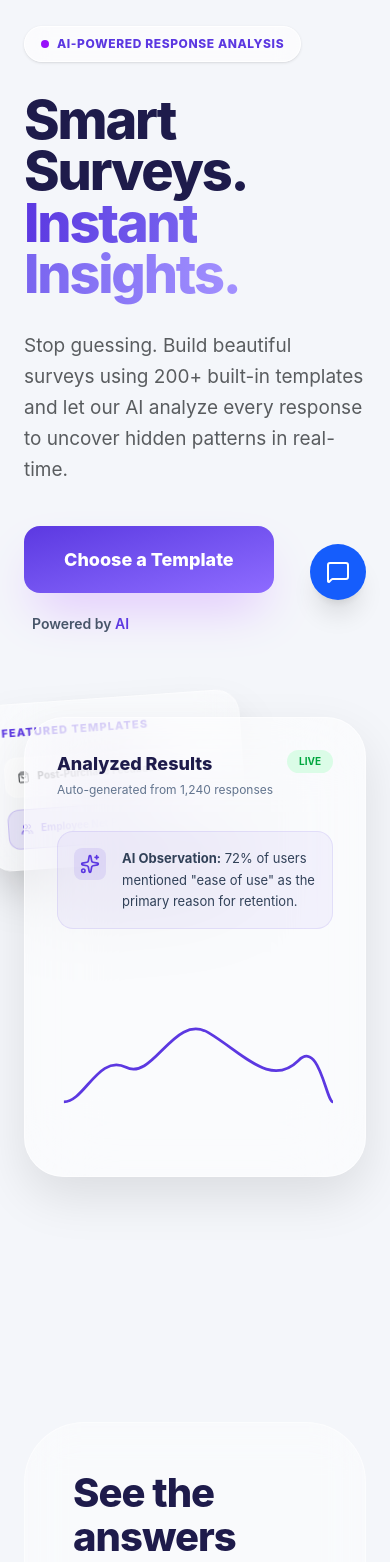
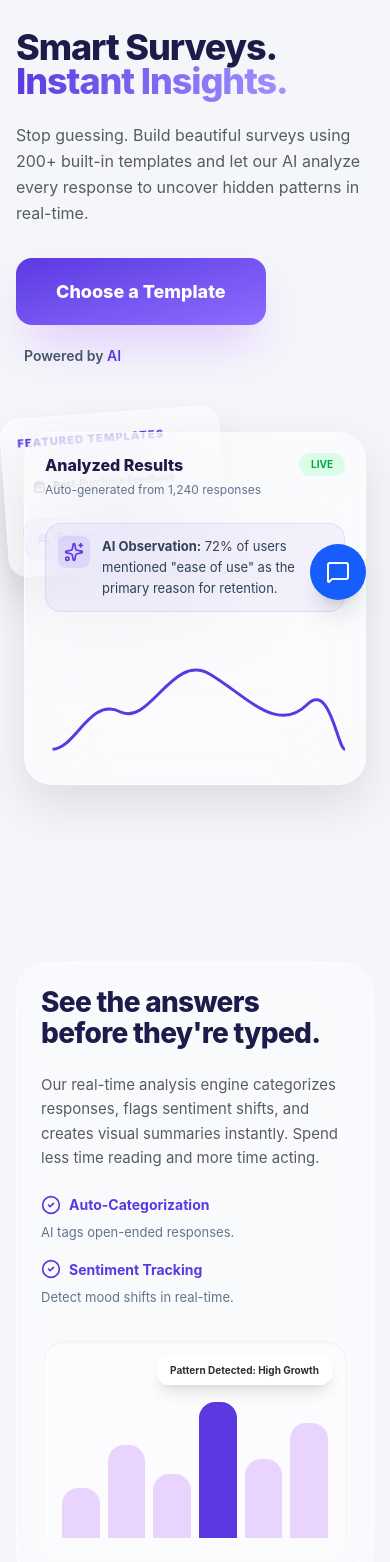
Before and after one commit to SMTIAP/smtiap-web, a React (Vite) app: page / in a window 390 px wide. Shown: the part 220-1782 px from the top of the page. Built offline with nearby package versions, Linux system fonts and the light colour scheme; no server answers.

Commit message:
ui change mobile resmonsive - landing page

```diff
--- a/src/pages/LandingPage.tsx
+++ b/src/pages/LandingPage.tsx
@@ -37,8 +37,8 @@ export default function LandingPage() {
       </div>
 
       {/* Hero Section */}
-      <section className="relative pt-44 pb-32 px-6">
-        <div className="max-w-7xl mx-auto grid lg:grid-cols-2 gap-16 items-center">
+      <section className="relative pt-28 sm:pt-36 lg:pt-44 pb-20 sm:pb-32 px-4 sm:px-6">
+        <div className="max-w-7xl mx-auto grid lg:grid-cols-2 gap-8 sm:gap-16 items-center">
           {/* Left Content */}
           <motion.div
             initial={{ opacity: 0, x: -30 }}
@@ -53,13 +53,13 @@ export default function LandingPage() {
               </span>
               AI-Powered Response Analysis
             </div>
-            <h1 className="text-[54px] md:text-[72px] leading-[0.95] font-[800] tracking-[-0.04em] text-[#1e1b4b] dark:text-slate-100 mb-8 font-manrope">
+            <h1 className="text-[36px] sm:text-[54px] md:text-[72px] leading-[0.95] font-[800] tracking-[-0.03em] sm:tracking-[-0.04em] text-[#1e1b4b] dark:text-slate-100 mb-6 sm:mb-8 font-manrope">
               Smart Surveys. <br />
               <span className="text-transparent bg-clip-text bg-gradient-to-r from-[#5C38E1] to-[#A391FF]">
                 Instant Insights.
               </span>
             </h1>
-            <p className="text-[19px] leading-relaxed text-[#595C5F] dark:text-slate-400 max-w-[540px] mb-10">
+            <p className="text-[16px] sm:text-[19px] leading-relaxed text-[#595C5F] dark:text-slate-400 max-w-[540px] mb-8 sm:mb-10">
               Stop guessing. Build beautiful surveys using 200+ built-in
               templates and let our AI analyze every response to uncover hidden
               patterns in real-time.
@@ -82,14 +82,14 @@ export default function LandingPage() {
           </motion.div>
 
           {/* Right Visual Dashboard Stack */}
-          <div className="relative min-h-[500px] flex items-center justify-center">
+          <div className="relative min-h-[420px] sm:min-h-[500px] flex items-center justify-center px-2 sm:px-0">
             <div className="relative w-full h-full max-w-[500px]">
               {/* Template Card */}
               <motion.div
                 initial={{ opacity: 0, y: 20, rotate: -10 }}
                 animate={{ opacity: 1, y: 0, rotate: -4 }}
                 transition={{ duration: 0.8, delay: 0.2 }}
-                className="absolute top-[-20px] left-[-40px] w-[260px] p-5 rounded-[24px] z-10 bg-white/45 dark:bg-slate-800/60 backdrop-blur-xl border border-white/50 dark:border-slate-700/50 shadow-2xl"
+                className="absolute top-[-20px] left-[-20px] sm:left-[-40px] w-[220px] sm:w-[260px] p-4 sm:p-5 rounded-[20px] sm:rounded-[24px] z-10 bg-white/45 dark:bg-slate-800/60 backdrop-blur-xl border border-white/50 dark:border-slate-700/50 shadow-2xl"
               >
                 <div className="text-[11px] font-[800] text-[#5C38E1] dark:text-purple-400 uppercase mb-4 tracking-widest">
                   Featured Templates
@@ -115,11 +115,11 @@ export default function LandingPage() {
                 initial={{ opacity: 0, scale: 0.9 }}
                 animate={{ opacity: 1, scale: 1 }}
                 transition={{ duration: 0.8 }}
-                className="relative w-full p-8 rounded-[40px] shadow-[0_20px_50px_rgba(0,0,0,0.1)] z-20 bg-white/50 dark:bg-slate-800/70 backdrop-blur-2xl border border-white/60 dark:border-slate-700/60 overflow-hidden"
+                className="relative w-full p-5 sm:p-8 rounded-[28px] sm:rounded-[40px] shadow-[0_20px_50px_rgba(0,0,0,0.1)] z-20 bg-white/50 dark:bg-slate-800/70 backdrop-blur-2xl border border-white/60 dark:border-slate-700/60 overflow-hidden"
               >
-                <div className="flex justify-between items-start mb-8">
+                <div className="flex justify-between items-start mb-6 sm:mb-8">
                   <div className="space-y-1">
-                    <h3 className="font-[800] text-[#1e1b4b] dark:text-slate-100 text-[18px]">
+                    <h3 className="font-[800] text-[#1e1b4b] dark:text-slate-100 text-[16px] sm:text-[18px]">
                       Analyzed Results
                     </h3>
                     <p className="text-[12px] text-slate-500 dark:text-slate-400">
@@ -136,7 +136,7 @@ export default function LandingPage() {
                   initial={{ opacity: 0, y: 10 }}
                   animate={{ opacity: 1, y: 0 }}
                   transition={{ delay: 0.5 }}
-                  className="mb-10 p-4 bg-[#5C38E1]/5 dark:bg-purple-500/10 rounded-2xl border border-[#5C38E1]/10 dark:border-purple-500/20 flex gap-4 items-start relative z-10"
+                  className="mb-6 sm:mb-10 p-3 sm:p-4 bg-[#5C38E1]/5 dark:bg-purple-500/10 rounded-2xl border border-[#5C38E1]/10 dark:border-purple-500/20 flex gap-3 sm:gap-4 items-start relative z-10"
                 >
                   <div className="w-8 h-8 rounded-lg bg-[#5C38E1]/10 dark:bg-purple-500/20 flex items-center justify-center shrink-0">
                     <Sparkles className="w-5 h-5 text-[#5C38E1] dark:text-purple-400" />
@@ -149,7 +149,7 @@ export default function LandingPage() {
                 </motion.div>
 
                 {/* Morphing Mountain SVG */}
-                <div className="h-44 w-full relative">
+                <div className="h-32 sm:h-44 w-full relative">
                   <img
                     src={mountainChartSvg}
                     alt="Analyzed Mountain Graph"
@@ -163,25 +163,25 @@ export default function LandingPage() {
       </section>
 
       {/* Visual Analysis Dashboard Section */}
-      <section className="py-24 px-6 overflow-hidden">
+      <section className="py-16 sm:py-24 px-4 sm:px-6 overflow-hidden">
         <div className="max-w-7xl mx-auto">
           <motion.div
             initial={{ opacity: 0, y: 30 }}
             whileInView={{ opacity: 1, y: 0 }}
             viewport={{ once: true }}
-            className="bg-white/45 dark:bg-slate-800/60 backdrop-blur-xl rounded-[60px] p-12 lg:p-20 grid lg:grid-cols-2 gap-16 items-center border border-white/50 dark:border-slate-700/50"
+            className="bg-white/45 dark:bg-slate-800/60 backdrop-blur-xl rounded-[32px] sm:rounded-[60px] p-6 sm:p-12 lg:p-20 grid lg:grid-cols-2 gap-8 sm:gap-12 lg:gap-16 items-center border border-white/50 dark:border-slate-700/50"
           >
-            <div className="space-y-8">
-              <h2 className="text-[40px] md:text-[52px] font-[800] text-[#1e1b4b] dark:text-slate-100 leading-[1.1] tracking-tight font-manrope">
+            <div className="space-y-6 sm:space-y-8">
+              <h2 className="text-[28px] sm:text-[40px] md:text-[52px] font-[800] text-[#1e1b4b] dark:text-slate-100 leading-[1.1] tracking-tight font-manrope">
                 See the answers <br />
                 before they're typed.
               </h2>
-              <p className="text-[18px] text-[#595C5F] dark:text-slate-400 leading-relaxed">
+              <p className="text-[15px] sm:text-[18px] text-[#595C5F] dark:text-slate-400 leading-relaxed">
                 Our real-time analysis engine categorizes responses, flags
                 sentiment shifts, and creates visual summaries instantly. Spend
                 less time reading and more time acting.
               </p>
-              <div className="grid grid-cols-2 gap-8">
+              <div className="grid grid-cols-1 sm:grid-cols-2 gap-4 sm:gap-8">
                 {[
                   {
                     title: "Auto-Categorization",
@@ -208,8 +208,8 @@ export default function LandingPage() {
             </div>
 
             {/* Animated Bar Chart Visual */}
-            <div className="relative bg-white/40 dark:bg-slate-800/40 p-8 rounded-[40px] border border-white/60 dark:border-slate-700/60 shadow-inner min-h-[300px] flex flex-col justify-end">
-              <div className="flex justify-between items-end gap-3 h-48">
+            <div className="relative bg-white/40 dark:bg-slate-800/40 p-5 sm:p-8 rounded-[24px] sm:rounded-[40px] border border-white/60 dark:border-slate-700/60 shadow-inner min-h-[220px] sm:min-h-[300px] flex flex-col justify-end">
+              <div className="flex justify-between items-end gap-2 sm:gap-3 h-36 sm:h-48">
                 {[35, 65, 45, 95, 55, 80].map((height, i) => (
                   <motion.div
                     key={i}
@@ -225,8 +225,8 @@ export default function LandingPage() {
                   />
                 ))}
               </div>
-              <div className="absolute top-10 right-10">
-                <div className="bg-white/70 dark:bg-slate-700/80 backdrop-blur-md px-4 py-2 rounded-xl text-[11px] font-bold border border-white dark:border-slate-600 shadow-lg dark:text-slate-200">
+              <div className="absolute top-4 sm:top-10 right-4 sm:right-10">
+                <div className="bg-white/70 dark:bg-slate-700/80 backdrop-blur-md px-3 sm:px-4 py-1.5 sm:py-2 rounded-xl text-[10px] sm:text-[11px] font-bold border border-white dark:border-slate-600 shadow-lg dark:text-slate-200">
                   Pattern Detected: High Growth
                 </div>
               </div>
@@ -236,8 +236,8 @@ export default function LandingPage() {
       </section>
 
       {/* Features Grid */}
-      <section className="py-32 px-6">
-        <div className="max-w-7xl mx-auto grid lg:grid-cols-3 gap-10">
+      <section className="py-16 sm:py-24 lg:py-32 px-4 sm:px-6">
+        <div className="max-w-7xl mx-auto grid sm:grid-cols-2 lg:grid-cols-3 gap-6 sm:gap-8 lg:gap-10">
           {[
             {
               icon: LayoutTemplate,
@@ -268,26 +268,26 @@ export default function LandingPage() {
                 whileInView={{ opacity: 1 }}
                 viewport={{ once: true }}
                 transition={{ delay: 0.1 * i }}
-                className={`p-10 rounded-[40px] duration-500 border
+                className={`p-6 sm:p-8 lg:p-10 rounded-[24px] sm:rounded-[32px] lg:rounded-[40px] duration-500 border
                   ${isActive ? "bg-gradient-to-br from-[#5C38E1] to-[#8E6BFF] text-white shadow-2xl lg:-translate-y-8" : "bg-white/45 dark:bg-slate-800/50 backdrop-blur-xl border-white dark:border-slate-700/50 hover:bg-white dark:hover:bg-slate-700/80"}`}
               >
                 <div
-                  className={`w-16 h-16 rounded-3xl flex items-center justify-center mb-8 ${isActive ? "bg-white/20" : "bg-purple-100 dark:bg-purple-500/20"}`}
+                  className={`w-12 h-12 sm:w-14 sm:h-14 lg:w-16 lg:h-16 rounded-2xl sm:rounded-3xl flex items-center justify-center mb-6 sm:mb-8 ${isActive ? "bg-white/20" : "bg-purple-100 dark:bg-purple-500/20"}`}
                 >
                   <feat.icon
-                    className={`w-8 h-8 ${isActive ? "text-white" : "text-[#5C38E1] dark:text-purple-400"}`}
+                    className={`w-6 h-6 sm:w-7 sm:h-7 lg:w-8 lg:h-8 ${isActive ? "text-white" : "text-[#5C38E1] dark:text-purple-400"}`}
                   />
                 </div>
-                <h3 className="text-[24px] font-[800] mb-4 font-manrope dark:text-slate-100">
+                <h3 className="text-[20px] sm:text-[22px] lg:text-[24px] font-[800] mb-3 sm:mb-4 font-manrope dark:text-slate-100">
                   {feat.title}
                 </h3>
                 <p
-                  className={`transition-colors duration-500 ${isActive ? "text-white/80" : "text-slate-500 dark:text-slate-400"}`}
+                  className={`transition-colors duration-500 text-[14px] sm:text-[15px] ${isActive ? "text-white/80" : "text-slate-500 dark:text-slate-400"}`}
                 >
                   {feat.desc}
                 </p>
                 {
-                  <div className="mt-8 pt-8 border-t border-slate-300 dark:border-slate-600 text-[14px] font-bold dark:text-slate-300">
+                  <div className="mt-6 sm:mt-8 pt-6 sm:pt-8 border-t border-slate-300 dark:border-slate-600 text-[13px] sm:text-[14px] font-bold dark:text-slate-300">
                     {feat.stat}
                   </div>
                 }
@@ -298,28 +298,28 @@ export default function LandingPage() {
       </section>
 
       {/* CTA Section */}
-      <section className="py-32 px-6">
+      <section className="py-16 sm:py-24 lg:py-32 px-4 sm:px-6">
         <div className="max-w-5xl mx-auto relative group">
           <div className="absolute inset-0 bg-gradient-to-r from-[#5C38E1] to-[#A391FF] blur-[100px] opacity-20" />
           <motion.div
             initial={{ opacity: 0, scale: 0.95 }}
             whileInView={{ opacity: 1, scale: 1 }}
             viewport={{ once: true }}
-            className="bg-white/50 dark:bg-slate-800/60 backdrop-blur-2xl p-16 md:p-24 rounded-[60px] relative z-10 text-center border border-white/60 dark:border-slate-700/60"
+            className="bg-white/50 dark:bg-slate-800/60 backdrop-blur-2xl p-8 sm:p-16 md:p-24 rounded-[32px] sm:rounded-[60px] relative z-10 text-center border border-white/60 dark:border-slate-700/60"
           >
-            <h2 className="text-[44px] md:text-[60px] font-[800] text-[#1e1b4b] dark:text-slate-100 mb-8 tracking-tighter leading-none font-manrope">
+            <h2 className="text-[28px] sm:text-[44px] md:text-[60px] font-[800] text-[#1e1b4b] dark:text-slate-100 mb-6 sm:mb-8 tracking-tighter leading-none font-manrope">
               Turn your data into <br />
               <span className="text-[#5C38E1] dark:text-purple-400">
                 decisions.
               </span>
             </h2>
-            <p className="text-[19px] text-slate-500 dark:text-slate-400 max-w-xl mx-auto mb-12">
+            <p className="text-[15px] sm:text-[19px] text-slate-500 dark:text-slate-400 max-w-xl mx-auto mb-8 sm:mb-12">
               Join 10,000+ teams using MTSP to build smarter surveys and analyze
               results with AI.
             </p>
             <div className="flex flex-col sm:flex-row justify-center gap-4">
               <Link to="/register">
-                <button className="bg-gradient-to-br from-[#5C38E1] to-[#8E6BFF] text-white px-12 py-5 rounded-3xl font-[800] text-[20px] shadow-2xl shadow-purple-500/30 hover:scale-105 transition-all">
+                <button className="bg-gradient-to-br from-[#5C38E1] to-[#8E6BFF] text-white px-8 sm:px-12 py-4 sm:py-5 rounded-2xl sm:rounded-3xl font-[800] text-[16px] sm:text-[20px] shadow-2xl shadow-purple-500/30 hover:scale-105 transition-all">
                   Start For Free
                 </button>
               </Link>
@@ -329,15 +329,15 @@ export default function LandingPage() {
       </section>
 
       {/* Footer */}
-      <footer className="pt-24 pb-12 px-8 border-t border-slate-200 dark:border-slate-800 bg-white/30 dark:bg-slate-900/50 backdrop-blur-md">
+      <footer className="pt-16 sm:pt-24 pb-8 sm:pb-12 px-4 sm:px-8 border-t border-slate-200 dark:border-slate-800 bg-white/30 dark:bg-slate-900/50 backdrop-blur-md">
         <div className="max-w-7xl mx-auto">
-          <div className="grid grid-cols-2 lg:grid-cols-6 gap-16 mb-20">
-            <div className="col-span-2">
-              <div className="text-[22px] font-[900] text-[#0F172A] dark:text-slate-100 font-manrope mb-6 flex items-center gap-2">
+          <div className="grid grid-cols-1 sm:grid-cols-2 lg:grid-cols-6 gap-8 sm:gap-12 lg:gap-16 mb-12 sm:mb-20">
+            <div className="sm:col-span-2">
+              <div className="text-[20px] sm:text-[22px] font-[900] text-[#0F172A] dark:text-slate-100 font-manrope mb-4 sm:mb-6 flex items-center gap-2">
                 <FileChartColumnIncreasing className="text-[#5C38E1] dark:text-purple-400" />{" "}
                 MTSP
               </div>
-              <p className="text-slate-500 dark:text-slate-400 max-w-xs leading-relaxed text-[15px]">
+              <p className="text-slate-500 dark:text-slate-400 max-w-xs leading-relaxed text-[14px] sm:text-[15px]">
                 Revolutionizing data collection through intelligent design and
                 advanced machine learning response analysis.
               </p>
@@ -385,8 +385,8 @@ export default function LandingPage() {
               </ul>
             </div>
 
-            <div className="col-span-2">
-              <div className="bg-white/40 dark:bg-slate-800/50 p-6 rounded-2xl border border-slate-200 dark:border-slate-700 relative overflow-hidden group">
+            <div className="sm:col-span-2">
+              <div className="bg-white/40 dark:bg-slate-800/50 p-5 sm:p-6 rounded-2xl border border-slate-200 dark:border-slate-700 relative overflow-hidden group">
                 <div className="absolute top-0 right-0 w-24 h-24 bg-purple-200/50 dark:bg-purple-500/20 rounded-bl-full -z-10 transition-transform group-hover:scale-110" />
                 <h4 className="font-[800] text-[#1e1b4b] dark:text-slate-100 text-[16px] mb-2 flex items-center gap-2">
                   <Mail className="w-4 h-4 text-[#5C38E1] dark:text-purple-400" />{" "}
@@ -405,7 +405,7 @@ export default function LandingPage() {
               </div>
             </div>
           </div>
-          <div className="flex flex-col md:flex-row justify-center items-center pt-12 border-t border-slate-100 dark:border-slate-800 gap-6">
+          <div className="flex flex-col md:flex-row justify-center items-center pt-8 sm:pt-12 border-t border-slate-100 dark:border-slate-800 gap-4 sm:gap-6">
             <p className="text-slate-400 dark:text-slate-500 text-[13px] text-center w-full">
               © 2026 MTSP Analytics. All rights reserved.
             </p>
```
